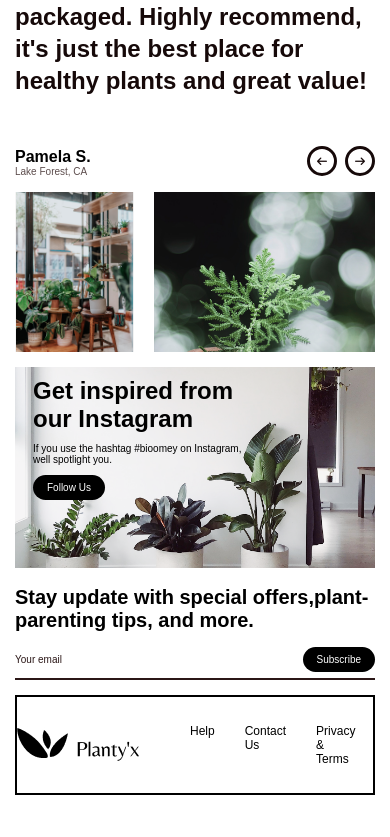
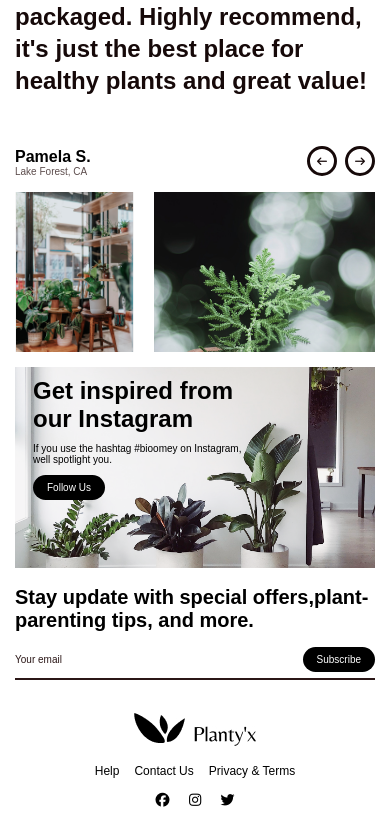
Before and after one commit to Blessen25/Plant, a React (Vite) app in the folder Frontend/: page / in a window 390 px wide. Shown: the part 2853-3690 px from the top of the page. Before the commit the page ends 3663 px from the top, so only its background shows below. Built offline with nearby package versions, Linux system fonts and the light colour scheme.

Commit message:
Commited Changes

```diff
--- a/Frontend/index.html
+++ b/Frontend/index.html
@@ -2,7 +2,7 @@
 <html lang="en">
   <head>
     <meta charset="UTF-8" />
-    <link rel="icon" type="image/jpg" href="/assets/logo/plantyxlogo.jpg" />
+    <link rel="icon" type="image/jpg" href="public/Assets/logo/just_logo.png" style="object-fit: contain;"/>
     <meta name="viewport" content="width=device-width, initial-scale=1.0" />
     <link rel="stylesheet" href="https://cdnjs.cloudflare.com/ajax/libs/font-awesome/7.0.1/css/all.min.css" integrity="sha512-2SwdPD6INVrV/lHTZbO2nodKhrnDdJK9/kg2XD1r9uGqPo1cUbujc+IYdlYdEErWNu69gVcYgdxlmVmzTWnetw==" crossorigin="anonymous" referrerpolicy="no-referrer" />
     <title>Planty'x</title>
--- a/Frontend/src/Components/footer.css
+++ b/Frontend/src/Components/footer.css
@@ -7,7 +7,6 @@
     gap: 50px;
     justify-content: space-between;
     align-items: center;
-    border: 2px solid black;
 }
 
 .footer_one {
@@ -20,3 +19,41 @@
     display: flex;
     gap: 30px;
 }
+
+.footer_three {
+
+    display: flex;
+    gap: 20px;
+}
+
+
+@media screen and (max-width: 767px) {
+
+    .footer {
+
+        flex-direction: column;
+        gap: 20px;
+        height: auto;
+        padding: 20px;
+    }
+}
+
+@media screen and (max-width: 575px) {
+
+
+    .footer {
+
+        gap: 15px;
+        padding: 15px;
+    }
+
+    .footer_two {
+
+        gap: 15px;
+    }
+
+    .footer_three {
+
+        gap: 15px;
+    }
+}
--- a/Frontend/src/Components/footer.tsx
+++ b/Frontend/src/Components/footer.tsx
@@ -7,12 +7,14 @@ export const Footer = () => {
         <img src="/public/Assets/logo/plantyxlogo.jpg" alt="Planty'x Logo" />
       </div>
       <div className="footer_two">
-        <p>Help</p>
-        <p>Contact Us</p>
-        <p>Privacy & Terms</p>
+        <p className='text-normal'>Help</p>
+        <p className='text-normal'>Contact Us</p>
+        <p className='text-normal'>Privacy & Terms</p>
       </div>
       <div className="footer_three">
-
+        <i className="fa-brands fa-facebook icon-md"></i>
+        <i className="fa-brands fa-instagram icon-md"></i>
+        <i className="fa-brands fa-twitter icon-md"></i>
       </div>
     </footer>
   );
--- a/Frontend/src/index.css
+++ b/Frontend/src/index.css
@@ -18,7 +18,7 @@
 
   width: 100%;
   max-width: 1200px;
-  padding: 30px;
+  padding: 30px 30px 0px 30px;
   display: flex;
   flex-direction: column;
   gap: 30px;
```
Also changed, not shown: Frontend/public/Assets/logo/just_logo.png (added).
